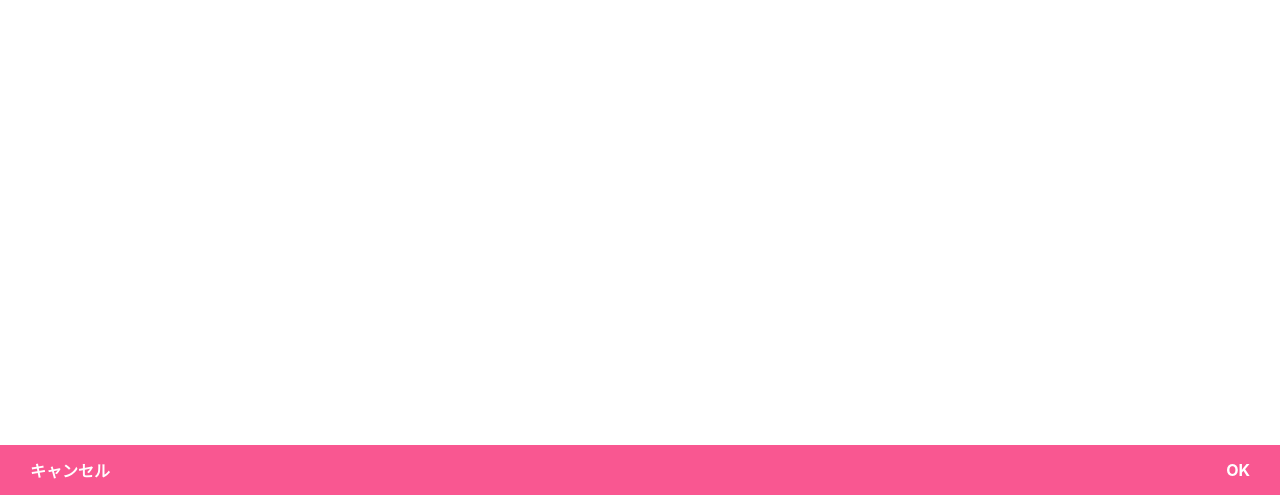
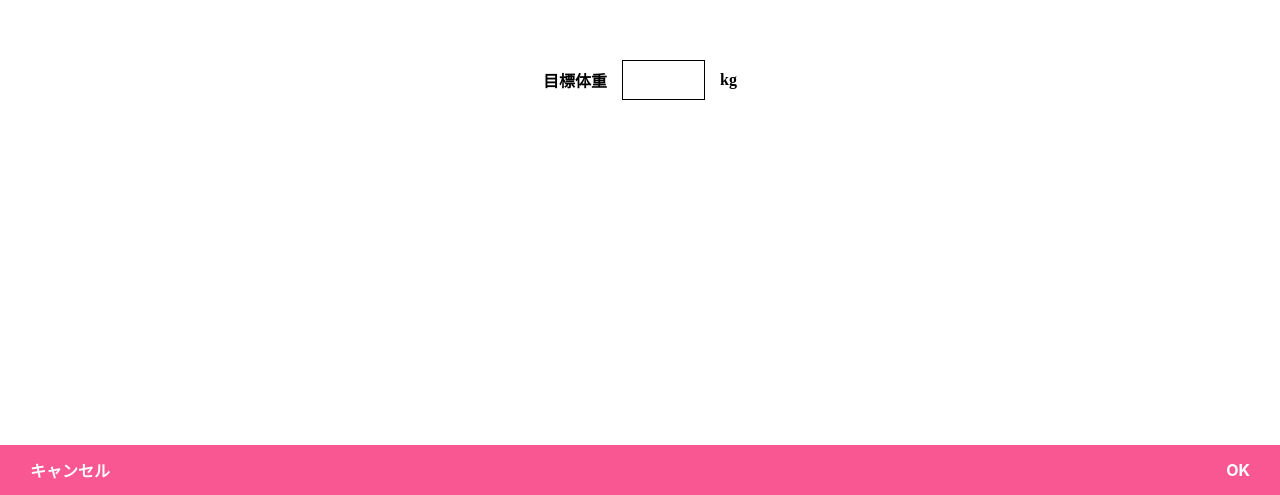
Before and after one commit to marieono/weight_recording_next, a Next.js app: page /page2 in a window 1280 px wide. Shown: the part 305-800 px from the top of the page. Built offline with nearby package versions, Linux system fonts and the light colour scheme.

Commit message:
設定　目標体重、身長入力欄追加

```diff
--- a/pages/page2.tsx
+++ b/pages/page2.tsx
@@ -1,9 +1,13 @@
 import type { NextPage } from "next"
 import FooterSet from "../src/components/common/FooterSet"
+// import Height_input from "../src/components/common/Height_input"
+import GoalWeight_input from "../src/components/common/GoalWeight_input"
 
 const Page2: NextPage = () => {
   return (
     <>
+      <GoalWeight_input />
+      {/* <Height_input /> */}
       <FooterSet />
     </>
   )
--- /dev/null
+++ b/src/components/common/GoalWeight_input.tsx
@@ -0,0 +1,32 @@
+import { css } from "@emotion/react"
+
+const GoalWeight_input = () => {
+  return (
+    <div
+      css={css`
+        margin-top: 350px;
+        display: flex;
+        justify-content: center;
+        align-items: center;
+        height: 70px;
+        width: 100vw;
+        font-weight: bold;
+        font-family: "Regular";
+        font-style: 17px;
+      `}
+    >
+      目標体重
+      <div
+        css={css`
+          margin: 15px;
+          height: 40px;
+          width: 83px;
+          border: solid black 1px;
+        `}
+      ></div>
+      kg
+    </div>
+  )
+}
+
+export default GoalWeight_input
--- /dev/null
+++ b/src/components/common/Height_input.tsx
@@ -0,0 +1,32 @@
+import { css } from "@emotion/react"
+
+const Height_input = () => {
+  return (
+    <div
+      css={css`
+        margin-top: 350px;
+        display: flex;
+        justify-content: center;
+        align-items: center;
+        height: 70px;
+        width: 100vw;
+        font-weight: bold;
+        font-family: "Regular";
+        font-style: 17px;
+      `}
+    >
+      身長
+      <div
+        css={css`
+          margin: 15px;
+          height: 40px;
+          width: 83px;
+          border: solid black 1px;
+        `}
+      ></div>
+      cm
+    </div>
+  )
+}
+
+export default Height_input
```
